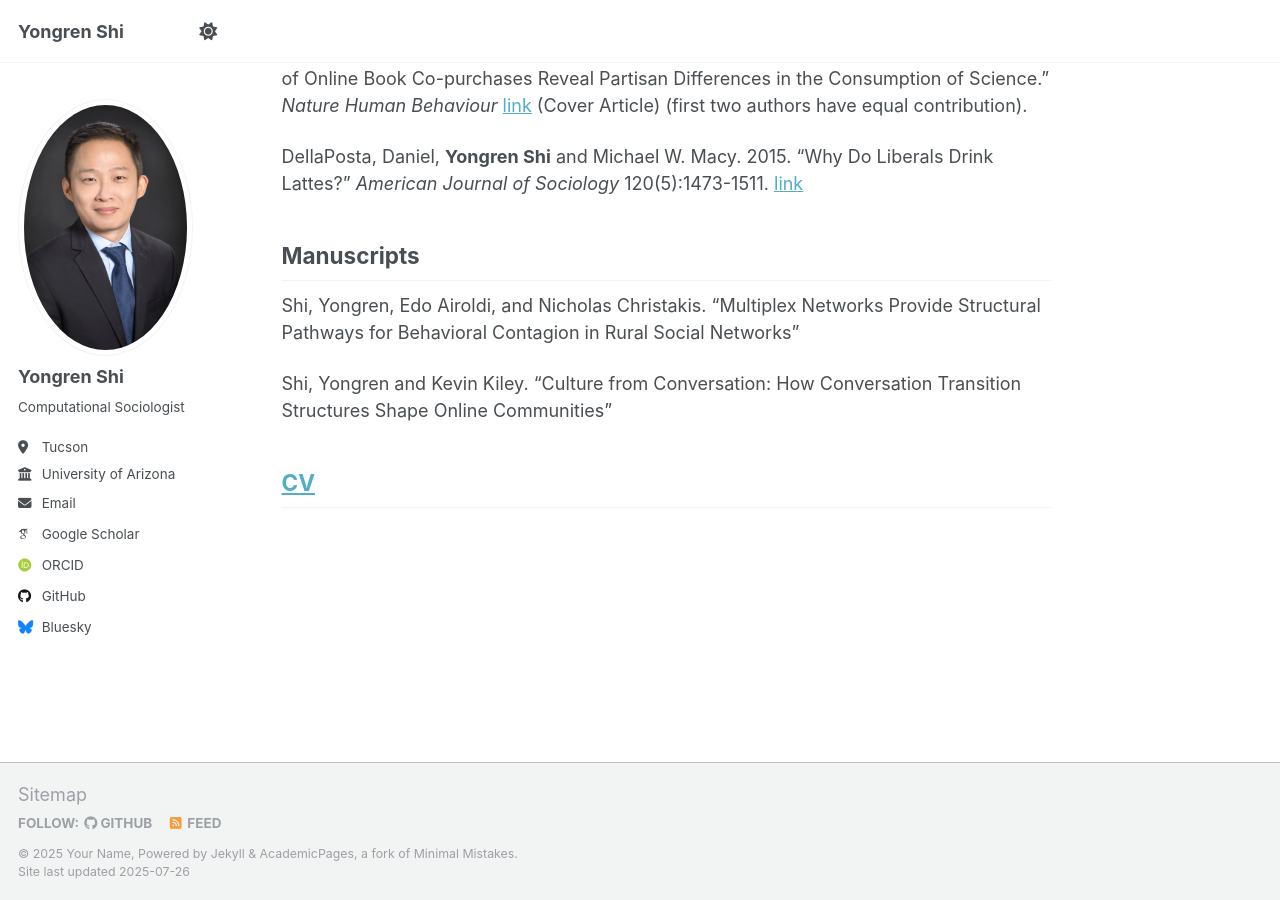
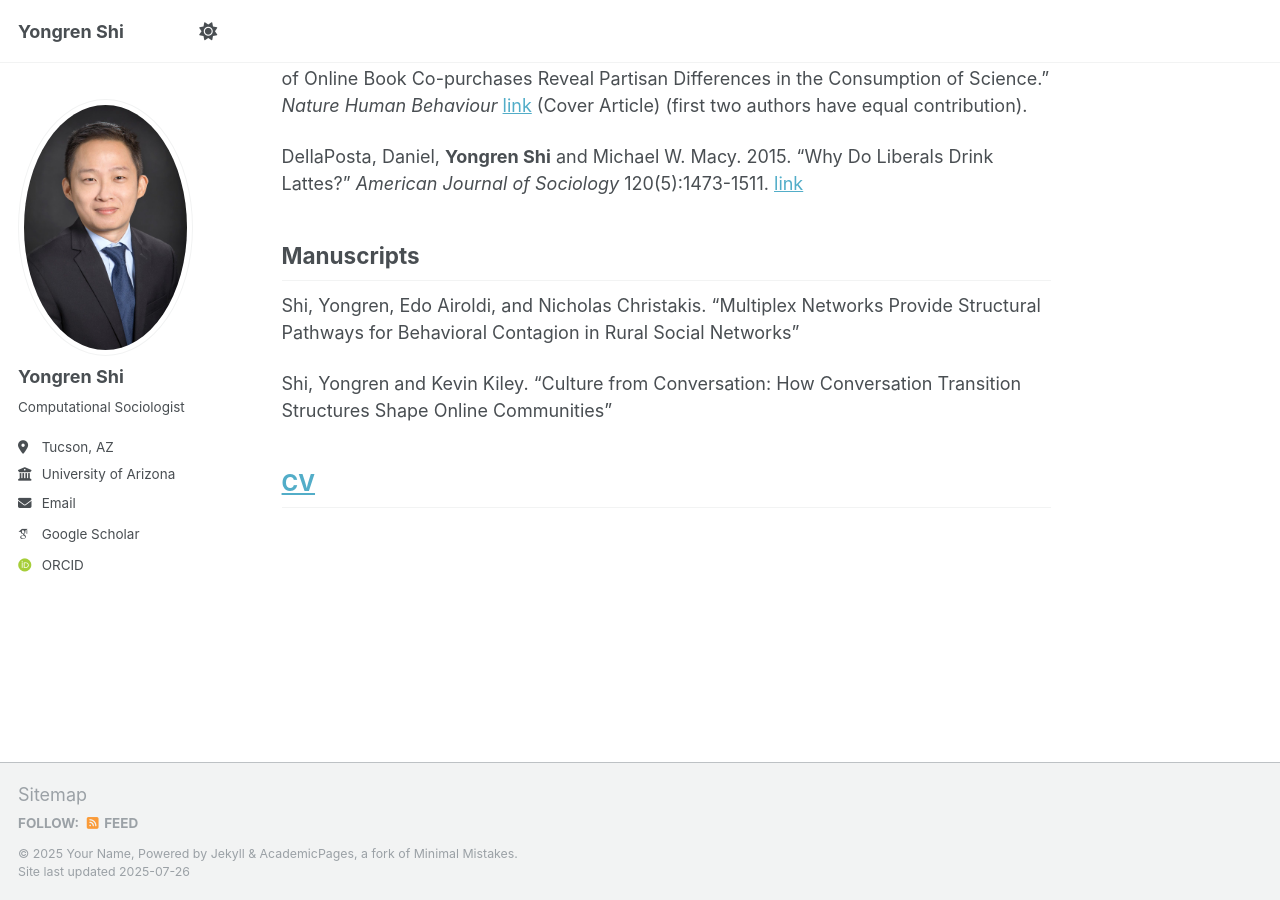
Before and after one commit to YongrenShi/YongrenShi, a Jekyll site: the page built from _pages/about.md, in a window 1280 px wide and 900 px high, scrolled down 1381 px. Built offline with Jekyll 4.4.1, drawn with Linux system fonts in a browser that asks for light colours; some web fonts are replaced; a script that is not in the unit is left out.

Commit message:
Update _config.yml

```diff
--- a/_config.yml
+++ b/_config.yml
@@ -26,7 +26,7 @@ author:
   name             : "Yongren Shi"
   pronouns         : # example: "she/her"
   bio              : "Computational Sociologist"
-  location         : "Tucson"
+  location         : "Tucson, AZ"
   employer         : "University of Arizona"
   uri              : # URL
   email            : "yongren@arizona.edu"
@@ -46,13 +46,13 @@ author:
   bitbucket        : # Username - Update with your username on the site
   codepen          : # Username
   dribbble         : # Username
-  github           : "academicpages"
+  github           : #"academicpages"
   kaggle           : # Username
   stackoverflow    : # User number or user number and name (i.e., use "1" or "1/jeff-atwood")
 
   # Social media
   artstation       : # Username
-  bluesky          : "bsky.app" # Replace this with you Bluesky username
+  bluesky          : #"bsky.app" # Replace this with you Bluesky username
   facebook         : # Username
   flickr           : # Username
   foursquare       : # Username
```
